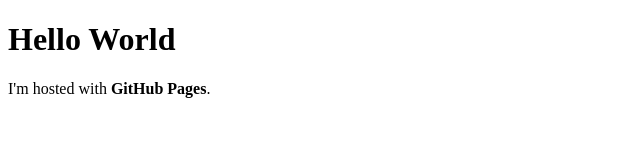
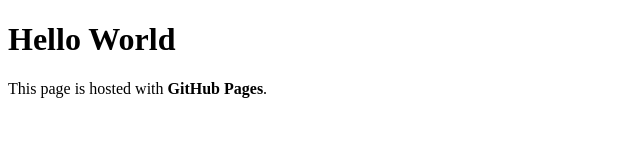
Before and after one commit to keijiinoue/keijiinoue.github.io, a plain HTML site: page index.html in a window 1280 px wide. Shown: the whole page, without its empty margins (0-640 px from the left). Drawn offline with Linux system fonts and the light colour scheme.

Commit message:
Update index.html

```diff
--- a/index.html
+++ b/index.html
@@ -2,6 +2,6 @@
 <html>
 <body>
 <h1>Hello World</h1>
-<p>I'm hosted with <b>GitHub Pages</b>.</p>
+<p>This page is hosted with <b>GitHub Pages</b>.</p>
 </body>
 </html>
```
